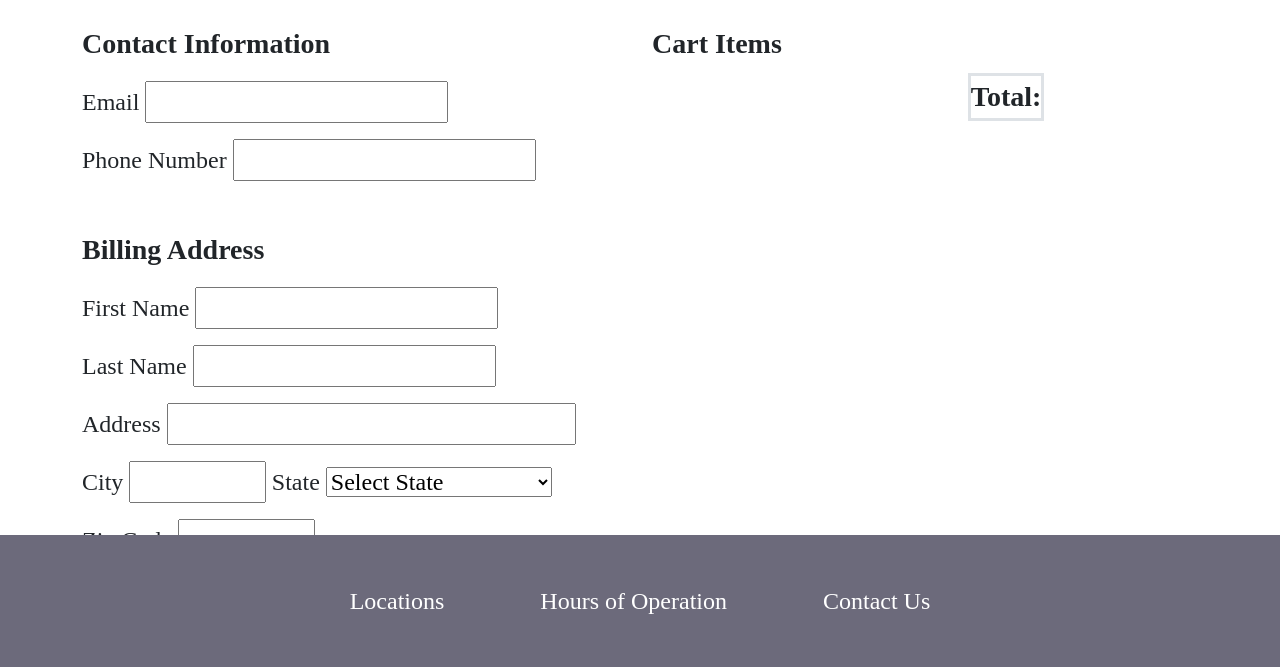
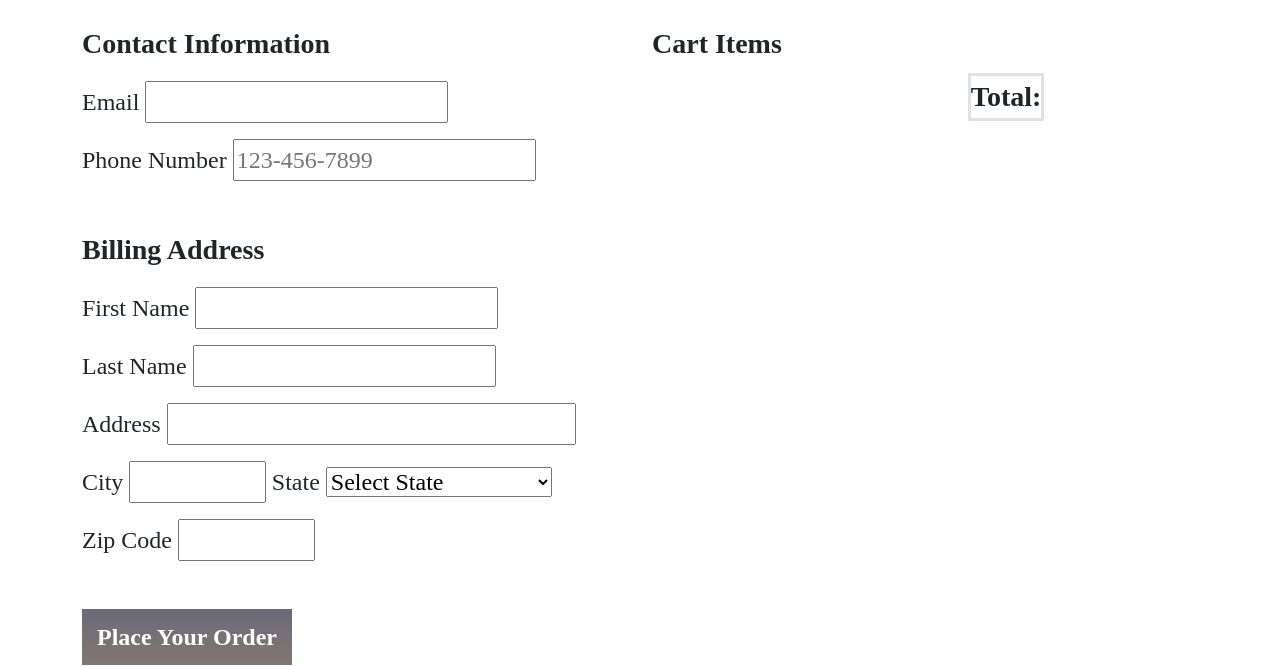
Before and after one commit to chrisvangroll/project-five, a plain HTML site: page front-end/checkOut.html in a window 1280 px wide. Shown: the part 133-800 px from the top of the page. Drawn offline with nearby package versions, Linux system fonts and the light colour scheme.

Commit message:
created form validation in html

```diff
--- a/front-end/checkOut.html
+++ b/front-end/checkOut.html
@@ -38,26 +38,26 @@
               <form class='md-w-50 col-md-6 fs-4' action="">
                   <p class='fs-3 fw-bold'>Contact Information</p>
                   <label for="email">Email</label>
-                  <input class='mb-3' id='email' type="text" name = 'buyerInfo'>
+                  <input class='mb-3' id='email'pattern="[a-z0-9._%+-]+@[a-z0-9.-]+\.[a-z]{2,}$" type="text" name = 'buyerInfo' required>
                   <br>
                   <label for="phoneNumber">Phone Number</label>
-                  <input id='phoneNumber' type="text" name = 'buyerInfo'>
+                  <input id='phoneNumber'pattern="[0-9]{3}-[0-9]{3}-[0-9]{4}" placeholder="123-456-7899" type="tel" name = 'buyerInfo' required>
                   <br>
                   <p class='fs-3 fw-bold mt-5'>Billing Address</p>
                   <label for="fname">First Name</label>
-                  <input class='mb-3' id='fname' type="text" name = 'buyerInfo'>
+                  <input class='mb-3' id='fname' type="text" name = 'buyerInfo' required>
                   <br>
                   <label for="lname"> Last Name</label>
-                  <input class='mb-3' id='lname' type="text" name = 'buyerInfo'>
+                  <input class='mb-3' id='lname' type="text" name = 'buyerInfo' required>
                   <br>
                   <label for="address">Address</label>
-                  <input class='w-75 mb-3' id='address' type="text" name = 'buyerInfo'>
+                  <input class='w-75 mb-3' id='address' type="text" name = 'buyerInfo' required>
                   <br>
                   <label for="city"> City</label>
-                  <input class='mb-3 w-25' id='city' type="text" name = 'buyerInfo'>
+                  <input class='mb-3 w-25' id='city' type="text" name = 'buyerInfo' required>
                   <label for="state"> State</label>
-                  <select id='state'>
-                      <option value="none">Select State</option>
+                  <select id='state' required>
+                    <option value="">Select State</option>
                     <option value="AL">Alabama</option>
                     <option value="AK">Alaska</option>
                     <option value="AZ">Arizona</option>
@@ -112,7 +112,9 @@
                 </select>
                   <br>
                   <label for="zipCode"> Zip Code</label>
-                  <input class='w-25' id='zipCode' type="text" name = 'buyerInfo'>
+                  <input class='w-25' id='zipCode' type="text" name = 'buyerInfo' required>
+                  <br>
+                  <input class='mt-5 buttonStylesSquare' type="submit" value='Place Your Order'>
               </form>
                <div id='confirmItems'class='col-md-6'>
                  <div class='fw-bold fs-3'>Cart Items</div>
@@ -124,11 +126,11 @@
                </div>
             </div>
         </div>
-        <div class='d-flex justify-content-center mt-5'>
-          <button class = 'buttonStylesSquare fs-3'>Place Your Order</button>
-        </div>
+        <!-- <div class='d-flex justify-content-center mt-5'>
+          <button id='checkoutBtn' class = 'buttonStylesSquare fs-3'>Place Your Order</button>
+        </div> -->
       </main>
-      <footer class ='mt-5 w-100 position-fixed bottom-0'>
+      <footer class ='mt-5 w-100'>
         <div class=" foot container d-flex p-5 justify-content-center fs-4">
           <div class = 'ms-5 me-5 text-center'>Locations</div>
           <div class = 'ms-5 me-5 text-center'>Hours of Operation</div>
--- a/front-end/js/checkOut.js
+++ b/front-end/js/checkOut.js
@@ -1,4 +1,7 @@
 const confirmItems = document.getElementById('confirmItems');
+
+displayPurchase();
+loadCartNumbers();
 
 function displayPurchase(){
     //for(let i=0; i)
@@ -27,7 +30,11 @@ function displayPurchase(){
     }
     return purchases
 }
-//console.log(displayPurchase())
+
+
+document.getElementsByTagName('button')[1].addEventListener('click', () =>{
+    let contact = {}
+})
 
 function loadCartNumbers() {
     let productNumbers = localStorage.getItem('totalItems');
@@ -35,5 +42,3 @@ function loadCartNumbers() {
         cartNumber.textContent = productNumbers;
     }
 }
-loadCartNumbers();
-displayPurchase();
--- a/front-end/js/product.js
+++ b/front-end/js/product.js
@@ -70,8 +70,9 @@ fetch('http://localhost:3000/api/furniture/' + id)
             name : data.name ,
             price : data.price/100,
             imageUrl: data.imageUrl ,
-            //varnish : dropDownSelect.value,
+            //varnish : varnishDropdown.value,
             //varnish : varnishValue,
+            //varnish : getVarnish(),
         }
         storage.push(productInCart);
         localStorage.setItem('cartKey', JSON.stringify(storage));
```
Also changed, not shown: 1 other file. Lines whose indentation alone changed are shown as unchanged.
